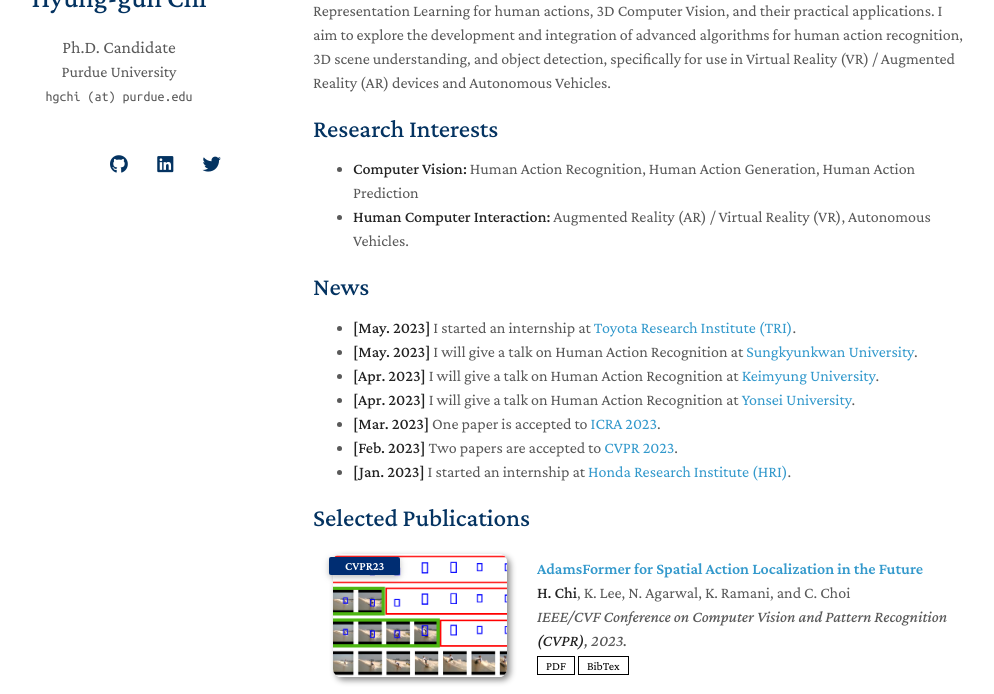
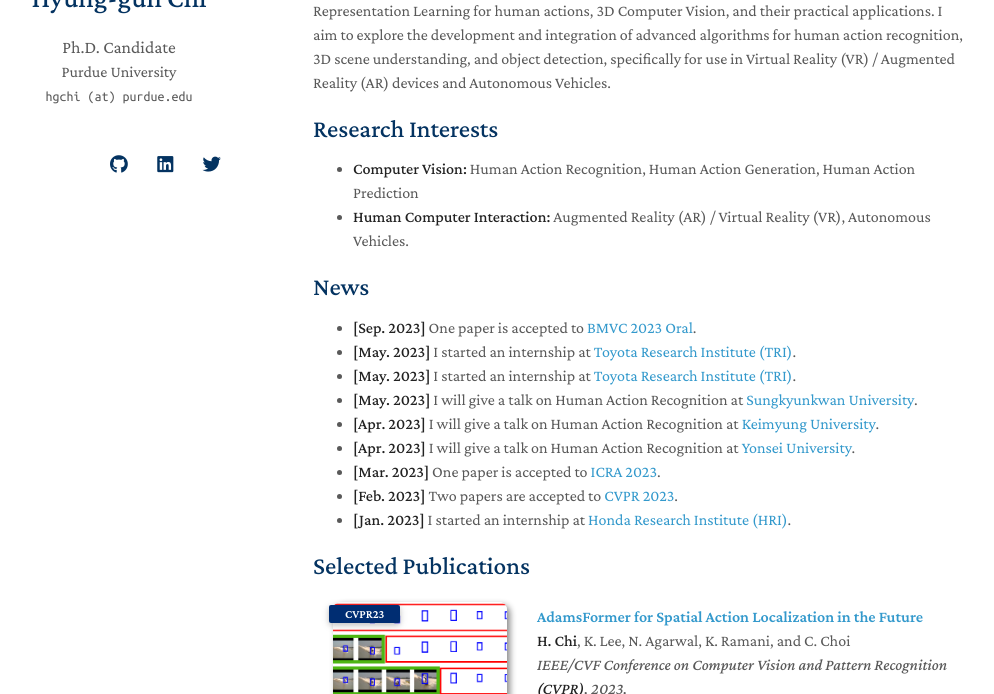
Before and after one commit to stnoah1/stnoah1.github.io, a Jekyll site: the page built from index.md, in a window 1280 px wide and 900 px high, cut to the strip 206-900 px from the top of the window. Shown: the whole strip, without its empty margins (157-1151 px from the left). Built offline with Jekyll 4.4.1, drawn with Linux system fonts in a browser that asks for light colours; nearby versions of some CDN libraries; a style sheet for code colours, icons or effects is not loaded; our own code applies the rules of GitHub Pages for plain Markdown files.

Commit message:
rebuilding site Sun Oct  1 19:54:46 EDT 2023

```diff
--- a/index.md
+++ b/index.md
@@ -13,6 +13,8 @@ I am currently a Ph.D candidate in the Department of Electrical and Computer Eng
 
 ## News
 
+- **[Sep. 2023]** One paper is accepted to [BMVC 2023 Oral](https://bmvc2023.org).
+- **[May. 2023]** I started an internship at [Toyota Research Institute (TRI)](https://www.tri.global).
 - **[May. 2023]** I started an internship at [Toyota Research Institute (TRI)](https://www.tri.global).
 - **[May. 2023]** I will give a talk on Human Action Recognition at [Sungkyunkwan University](https://www.skku.ac.kr).
 - **[Apr. 2023]** I will give a talk on Human Action Recognition at [Keimyung University](https://www.kmu.ac.kr).
```
